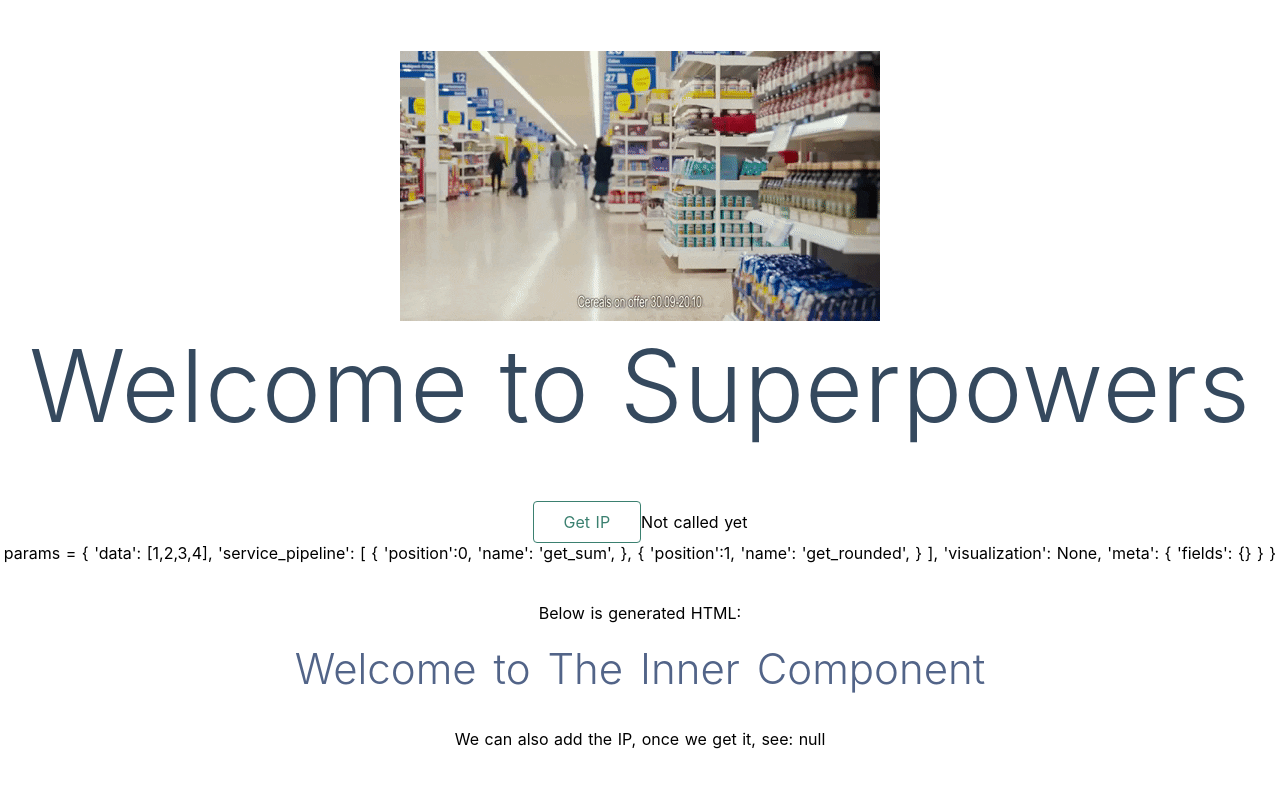
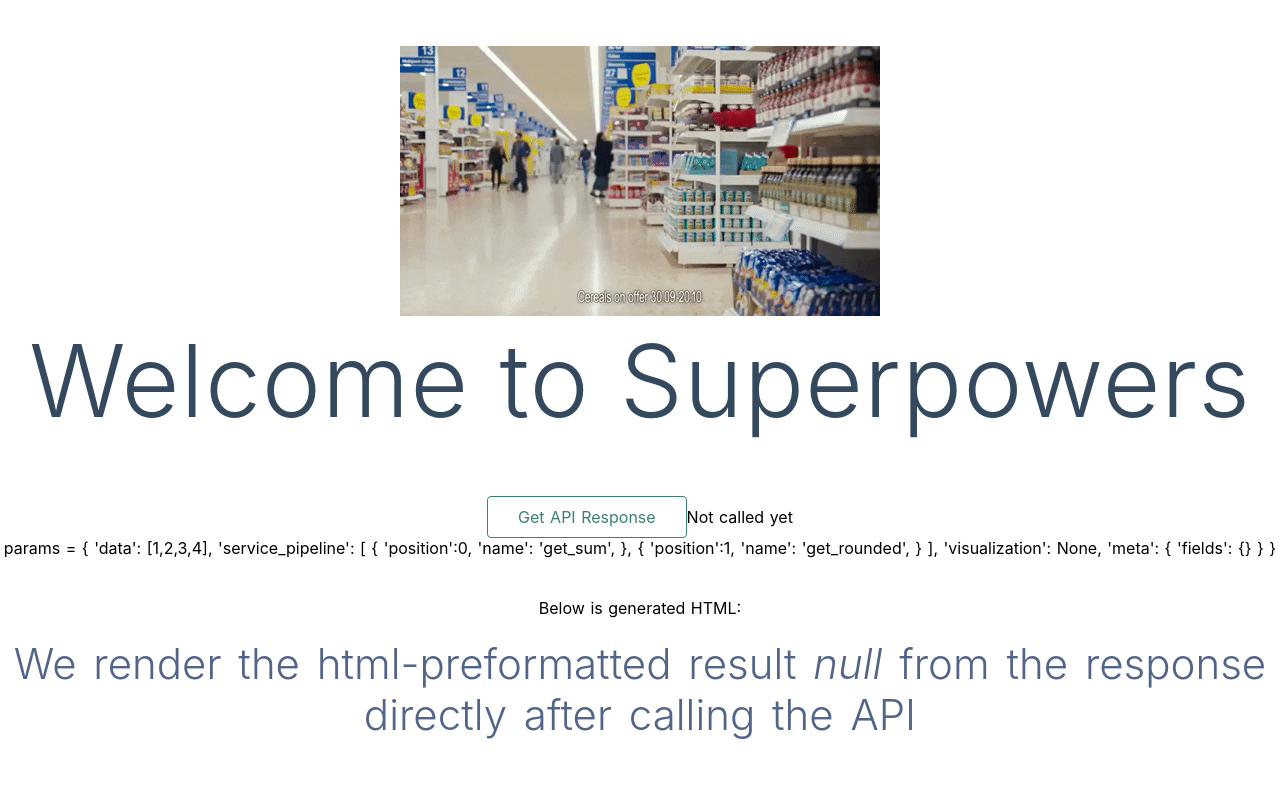
Before and after one commit to TM312/superpowers, a Nuxt app in the folder sample_front/: page / in a window 1280 px wide. Shown: the top 788 px of the page. Built offline with nearby package versions, Linux system fonts and the light colour scheme.

Commit message:
fix: Cleanup index.vue and nuxt.config

```diff
--- a/sample_front/nuxt.config.js
+++ b/sample_front/nuxt.config.js
@@ -41,7 +41,7 @@
 
   // Axios module configuration: https://go.nuxtjs.dev/config-axios
   axios: {
-    baseURL: 'https://gwob184fc2.execute-api.ap-southeast-1.amazonaws.com/dev',
+    baseURL: 'https://gwob184fc2.execute-api.ap-southeast-1.amazonaws.com/prod',
     proxyHeaders: false,
     credentials: false
   },
--- a/sample_front/pages/index.vue
+++ b/sample_front/pages/index.vue
@@ -7,8 +7,10 @@
             <br />
             <br />
             <div class="links">
-                <span @click="getAdd()" class="button--green"> Get IP </span>
-                <span>{{ result ? result : "Not called yet" }}</span>
+                <span @click="getAdd()" class="button--green">
+                    Get API Response
+                </span>
+                <span>{{ result ? "" : "Not called yet" }}</span>
             </div>
             <div>
                 params = { 'data': [1,2,3,4], 'service_pipeline': [ {
@@ -36,12 +38,24 @@
         },
         methods: {
             async getAdd() {
-                this.result = await this.$axios.$get();
+                const params = {
+                    data: [1, 2, 3, 4],
+                    services: [
+                        {
+                            position: 0,
+                            name: "get_sum",
+                        },
+                        { position: 1, name: "get_rounded" },
+                    ],
+                    visualization: null,
+                    meta: { fields: {} },
+                };
+                this.result = await this.$axios.$post("", params);
             },
         },
         computed: {
             testHtml() {
-                return `<h2 class='subtitle'>Welcome to The Inner Component</h2><br><p>We can also add the IP, once we get it, see: ${this.result}</p>`;
+                return `<h2 class='subtitle'>We render the html-preformatted result <i>${this.result}</i> from the response directly after calling the API</h2></p>`;
             },
         },
     };
```
